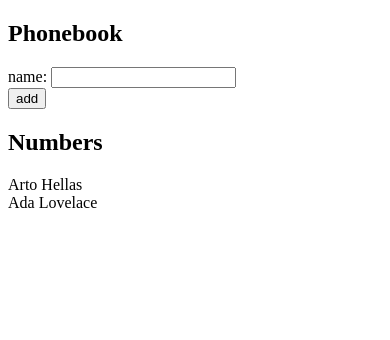
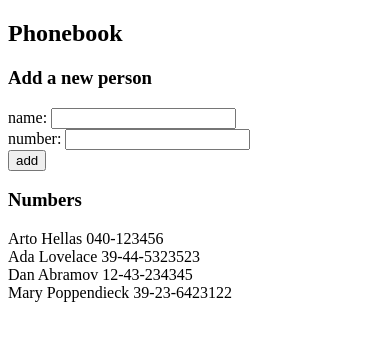
Before and after one commit to moon-lee/myFullStack, a React (Create React App) app in the folder part2/part2-phonebook/: page / in a window 390 px wide. Shown: the top 340 px of the page. Built offline with nearby package versions, Linux system fonts and the light colour scheme.

Commit message:
part2-8 phonebook done

```diff
--- a/part2/part2-phonebook/src/App.js
+++ b/part2/part2-phonebook/src/App.js
@@ -3,56 +3,92 @@ import React, { useState } from 'react'
 const App = () => {
   const [persons, setPersons] = useState([
     {
-      name: 'Arto Hellas'
+      name: 'Arto Hellas',
+      number: '040-123456'
     },
     {
-      name: 'Ada Lovelace'
+      name: 'Ada Lovelace',
+      number: '39-44-5323523'
+    },
+    {
+      name: 'Dan Abramov',
+      number: '12-43-234345'
+    },
+    {
+      name: 'Mary Poppendieck',
+      number: '39-23-6423122'
     }
   ])
   const [newName, setNewName] = useState('')
+  const [newNumber, setNewNumber] = useState('')
 
+
+  const addNew = (e) => {
+    e.preventDefault()
+    const isExist = persons.map(person => person.name).includes(newName)
+
+    if (!isExist) {
+      const nameObject = {
+        name: newName,
+        number: newNumber
+      }
+      setPersons(persons.concat(nameObject))
+    } else {
+      alert(`${newName} is already added to phonebook`)
+    }
+    setNewName('')
+    setNewNumber('')
+  }
+
+  const handleNameChange = (e) => {
+    setNewName(e.target.value)
+  }
+
+  const handleNumberChange = (e) => {
+    setNewNumber(e.target.value)
+  }
+
+
+  return (
+    <div>
+      <h2>Phonebook</h2>
+
+      <h3>Add a new person</h3>
+      <form onSubmit={addNew}>
+        <div>
+          name: <input type="text" value={newName} onChange={handleNameChange} />
+        </div>
+        <div>
+          number: <input type="text" value={newNumber} onChange={handleNumberChange} />
+        </div>
+        <div>
+          <button type="submit">add</button>
+        </div>
+      </form>
+      <h3>Numbers</h3>
+        <Persons persons={persons} />
+    </div>
+  )
+}
+
+const Person = ({ person }) => {
+  return (
+    <div>{person.name} {person.number}</div>
+  )
+}
+
+const Persons = ({ persons }) => {
   const listPerson = () => persons.map(person =>
     <Person
       key={person.name}
       person={person}
     />
   )
-
-  const addNew = (e) => {
-    e.preventDefault()
-    console.log('Add button click', e.target)
-    const nameObject = {
-      name: newName
-    }
-    setPersons(persons.concat(nameObject))
-    setNewName('')
-  }
-
-  const handleNameChange = (e) => {
-    setNewName(e.target.value)
-  }
-
   return (
-    <div>
-      <h2>Phonebook</h2>
-      <form onSubmit={addNew}>
-        <div>
-          name: <input type="text" value={newName} onChange={handleNameChange}/>
-        </div>
-        <div>
-          <button type="submit">add</button>
-        </div>
-      </form>
-      <h2>Numbers</h2>
-      <div>{listPerson()}</div>
-    </div>
+    <div>{listPerson()}</div>
   )
 }
 
-const Person = ({ person }) => {
-  return (
-    <div>{person.name}</div>
-  )
-}
+
 
 export default App
```
